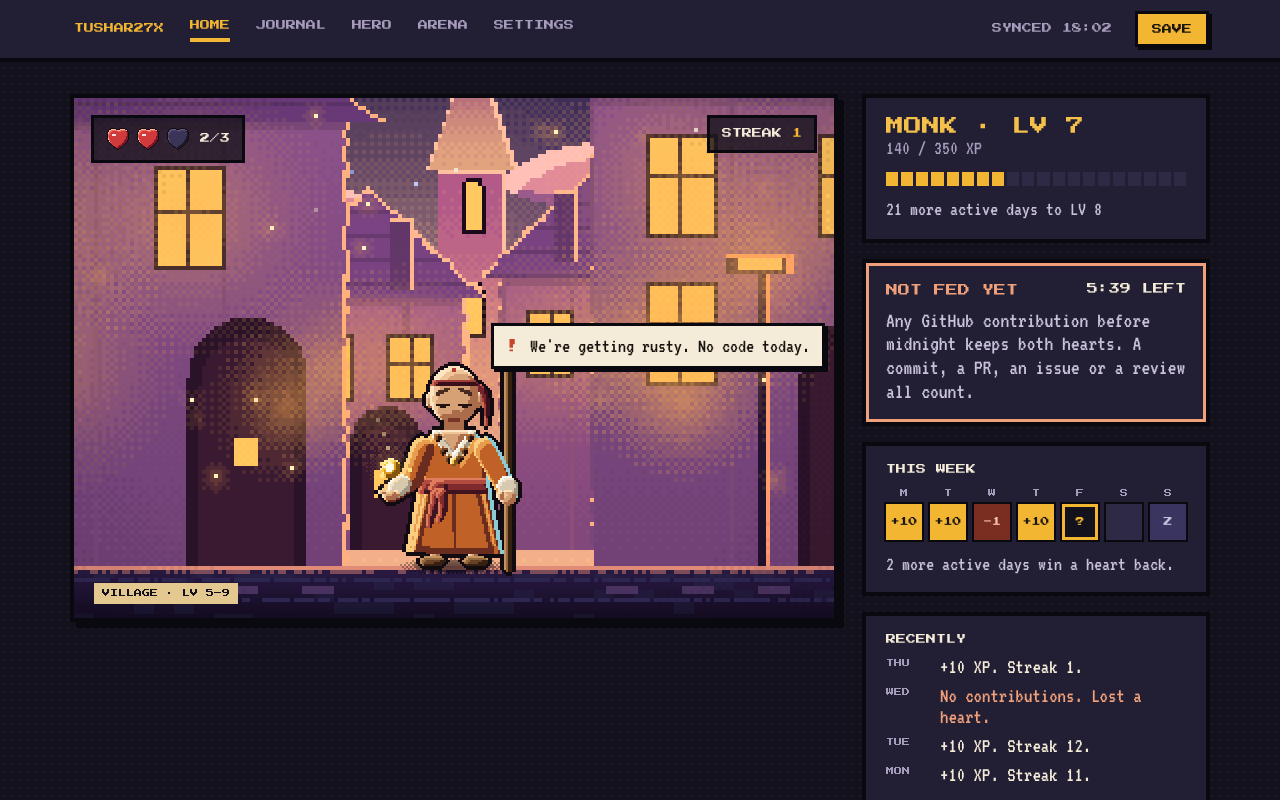
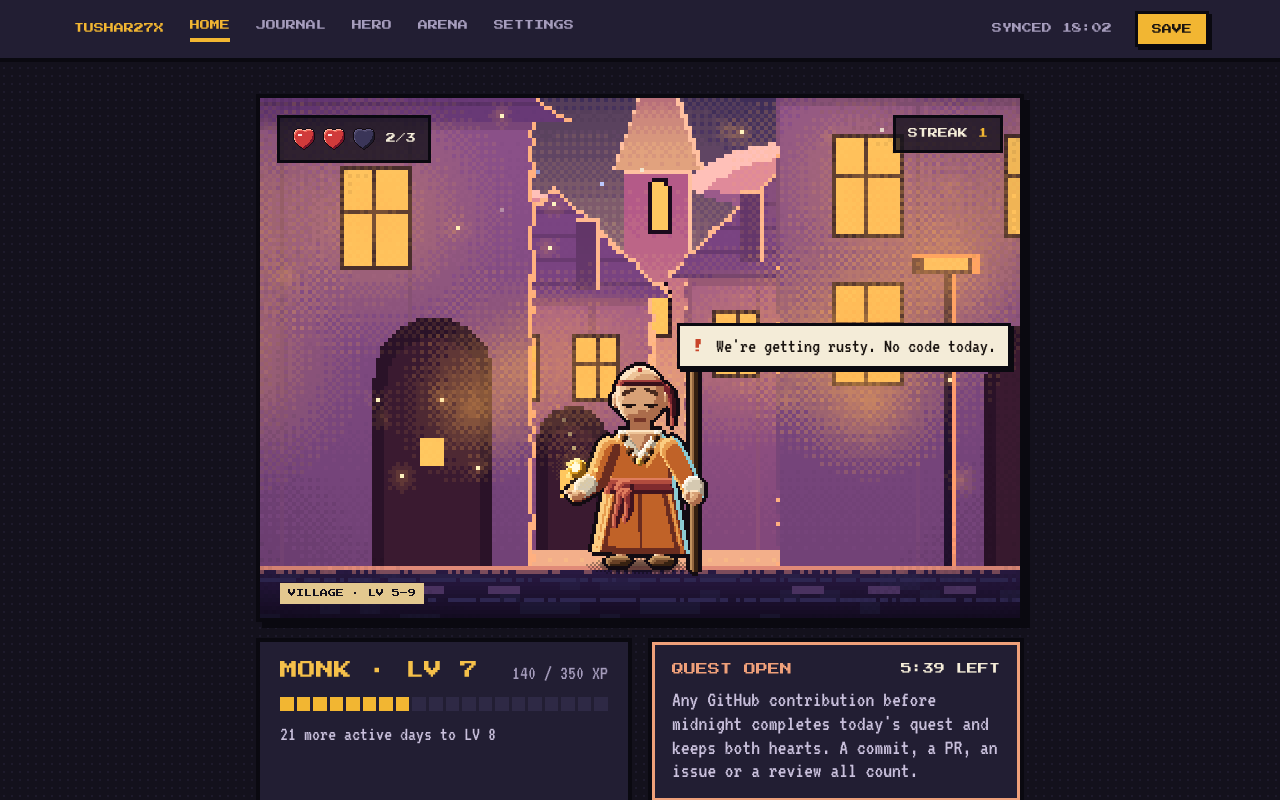
Before and after one commit to tushar27x/commitquest, a Next.js app in the folder web/: page /home in a window 1280 px wide. Shown: the top 800 px of the page. Built offline with nearby package versions, Linux system fonts and the light colour scheme.

Commit message:
feat(web): Home as one column on big screens, cards under the scene; quest wording instead of feeding (U9)

```diff
--- a/web/app/(game)/home/page.tsx
+++ b/web/app/(game)/home/page.tsx
@@ -11,7 +11,7 @@ export const metadata: Metadata = { title: "Home · Insight Hub" };
 
 export default function Page() {
   return (
-    <Screen title="HOME" hideTitle flush header={<HomeHeader />}>
+    <Screen title="HOME" hideTitle flush narrow header={<HomeHeader />}>
       <HomeView />
     </Screen>
   );
--- a/web/components/game/SavingOverlay.tsx
+++ b/web/components/game/SavingOverlay.tsx
@@ -19,7 +19,7 @@ const EASE_MS = 25_000;
 const GAME_TIPS = [
   "A rest day costs no heart and doesn't break your streak.",
   "Three active days in a row win a heart back.",
-  "Any commit on any branch feeds your hero.",
+  "Any commit on any branch completes today's quest.",
 ];
 
 function tipsFor(current: Archetype | undefined): string[] {
--- a/web/components/game/Screen.tsx
+++ b/web/components/game/Screen.tsx
@@ -14,6 +14,8 @@ export interface ScreenProps {
   hideTitle?: boolean;
   /** Content runs edge to edge on phones (Home's scene); it pads itself. */
   flush?: boolean;
+  /** Desktop only: a 760 px column (Home: the scene at its ×2 scale, the cards under it). */
+  narrow?: boolean;
   /** Desktop only: shown at the right of the title (CHANGE CLASS, a subtitle). */
   actions?: ReactNode;
   children: ReactNode;
@@ -24,7 +26,7 @@ export interface ScreenProps {
  * two shell queries (insights + hero) and is replaced by NEW GAME (404) or THE ROAD IS
  * BLOCKED (500 / 502 / network, or anything else unexpected) when they can't load.
  */
-export function Screen({ header, title, hideTitle = false, flush = false, actions, children }: ScreenProps) {
+export function Screen({ header, title, hideTitle = false, flush = false, narrow = false, actions, children }: ScreenProps) {
   const { needsReauth, syncBlocked, syncNotFound, save, saving } = useGameState();
   const insights = useInsights();
   const hero = useHero();
@@ -60,7 +62,7 @@ export function Screen({ header, title, hideTitle = false, flush = false, action
     <>
       {header}
       <div
-        className={`mx-auto flex w-full max-w-[1180px] flex-col gap-5 pb-6 md:px-6 md:pt-10 ${
+        className={`mx-auto flex w-full flex-col gap-5 pb-6 md:px-6 md:pt-10 ${narrow ? "max-w-[808px]" : "max-w-[1180px]"} ${
           flush ? "md:pb-14" : "px-3 pt-5"
         }`}
       >
--- a/web/components/home/HeroScene.tsx
+++ b/web/components/home/HeroScene.tsx
@@ -10,7 +10,7 @@ const MOOD_WORDS: Record<Hero["mood"], string> = {
   HAPPY: "happy",
   OKAY: "okay",
   WEAK: "weak",
-  HUNGRY: "hungry, not fed yet today",
+  HUNGRY: "rusty, today's quest still open",
   SLEEPING: "sleeping, it's a rest day",
   LEVEL_UP: "celebrating a level up",
   FAINTED: "fainted, hearts refilled",
--- a/web/components/home/HomeCards.tsx
+++ b/web/components/home/HomeCards.tsx
@@ -38,11 +38,11 @@ export function LevelPanel({ hero }: { hero: Hero }) {
   );
 }
 
-// A 7×6 tick for "FED TODAY" (the fonts have no ✓ glyph).
+// A 7×6 tick for "QUEST DONE" (the fonts have no ✓ glyph).
 // It draws in currentColor, so the heading's text-success colours it.
 const TICK = { grid: ["......k", ".....kk", "k...kk.", "kk.kk..", ".kkk...", "..k...."], palette: { k: "currentColor" } };
 
-/** Today: fed, resting, or not fed yet with the countdown to local midnight. */
+/** Today: quest done, resting, or quest open with the countdown to local midnight. */
 export function TodayCard({ hero }: { hero: Hero }) {
   const now = useNow();
   const { today } = hero;
@@ -57,10 +57,10 @@ export function TodayCard({ hero }: { hero: Hero }) {
     return (
       <section aria-labelledby="today-title" className={`${CARD} gap-1.5 md:gap-2.5`}>
         <h2 id="today-title" className="flex items-center gap-2.5 font-display text-[10px] text-success md:text-[12px]">
-          FED TODAY <PixelSprite {...TICK} scale={2} label="done" />
+          QUEST DONE <PixelSprite {...TICK} scale={2} label="done" />
         </h2>
         <p className="leading-[1.05] text-muted md:text-[22px]">
-          {parts.length ? `${parts.join(" and ")} today. ` : ""}Your hearts are safe until midnight.
+          {parts.length ? `${parts.join(" and ")} today. ` : ""}Quest complete, your hearts are safe until midnight.
         </p>
       </section>
     );
@@ -88,7 +88,7 @@ export function TodayCard({ hero }: { hero: Hero }) {
     >
       <div className="flex flex-wrap items-center justify-between gap-x-3 gap-y-2">
         <h2 id="today-title" className={`font-display text-[10px] leading-normal md:text-[12px] ${hungry ? "text-ember" : "text-bone"}`}>
-          NOT FED YET
+          QUEST OPEN
         </h2>
         <span
           role="timer"
@@ -99,7 +99,7 @@ export function TodayCard({ hero }: { hero: Hero }) {
         </span>
       </div>
       <p className="leading-[1.05] text-muted md:text-[22px] md:leading-[1.08]">
-        Any <span className="hidden md:inline">GitHub </span>contribution before midnight keeps {heartsAtStake(hero.lives)}.
+        Any <span className="hidden md:inline">GitHub </span>contribution before midnight completes today&apos;s quest and keeps {heartsAtStake(hero.lives)}.
         <span className="hidden md:inline"> A commit, a PR, an issue or a review all count.</span>
       </p>
     </section>
--- a/web/components/home/HomeView.tsx
+++ b/web/components/home/HomeView.tsx
@@ -10,10 +10,12 @@ export function HomeView() {
   const events = useHeroEvents(30);
   if (!hero) return null;
 
+  // One column from md up (Screen narrow: 760 px, the scene's ×2 width): the scene, then the
+  // cards in rows of two (XP + today, week + recently), one per row where two don't fit.
   return (
-    <div className="flex flex-col gap-4 md:flex-row md:flex-wrap md:items-start md:gap-8">
-      <HeroScene hero={hero} events={events.data?.events} className="md:flex-[1_1_760px]" />
-      <div className="flex min-w-0 flex-col gap-3.5 px-3 md:flex-[1_1_340px] md:gap-6 md:px-0">
+    <div className="flex flex-col gap-4 md:gap-6">
+      <HeroScene hero={hero} events={events.data?.events} />
+      <div className="flex min-w-0 flex-col gap-3.5 px-3 md:grid md:grid-cols-[repeat(auto-fit,minmax(320px,1fr))] md:gap-6 md:px-0">
         <LevelPanel hero={hero} />
         <TodayCard hero={hero} />
         <WeekCard hero={hero} />
--- a/web/lib/hero.ts
+++ b/web/lib/hero.ts
@@ -63,7 +63,7 @@ const WEEK_MARK: Record<WeekStatus, string> = { active: "+10", missed: "-1", tod
 const WEEK_LABEL: Record<WeekStatus, string> = {
   active: "active, plus 10 XP",
   missed: "missed, lost a heart",
-  today: "today, not fed yet",
+  today: "today, quest still open",
   future: "upcoming",
   rest: "rest day",
 };
@@ -72,7 +72,7 @@ const WEEK_LABEL: Record<WeekStatus, string> = {
 export function weekCells(hero: Hero): WeekCell[] {
   return hero.week.map(({ date, status }) => {
     const isToday = date === hero.today.date;
-    // A fed today reads as active, though its XP only lands at the morning check.
+    // A quest done today reads as active, though its XP only lands at the morning check.
     const shown: WeekStatus = isToday && status === "today" && hero.today.active ? "active" : status;
     const weekday = weekdayOf(date);
     const name = weekday.charAt(0) + weekday.slice(1).toLowerCase();
@@ -82,7 +82,7 @@ export function weekCells(hero: Hero): WeekCell[] {
       status: shown,
       isToday,
       mark: WEEK_MARK[shown],
-      label: `${name}${isToday ? " (today)" : ""}: ${isToday && shown === "active" ? "fed today" : WEEK_LABEL[shown]}`,
+      label: `${name}${isToday ? " (today)" : ""}: ${isToday && shown === "active" ? "quest done today" : WEEK_LABEL[shown]}`,
     };
   });
 }
--- a/web/lib/sprites.ts
+++ b/web/lib/sprites.ts
@@ -1,4 +1,4 @@
-// Tiny one-colour icons drawn as grids (the "FED TODAY" tick). The heroes, hearts, nav icons and
+// Tiny one-colour icons drawn as grids (the "QUEST DONE" tick). The heroes, hearts, nav icons and
 // portraits are PNG art now: see lib/art.ts.
 
 export type Palette = Readonly<Record<string, string>>;
```
Also changed, not shown: 1 other file (tests, documents, lock files or other folders).
